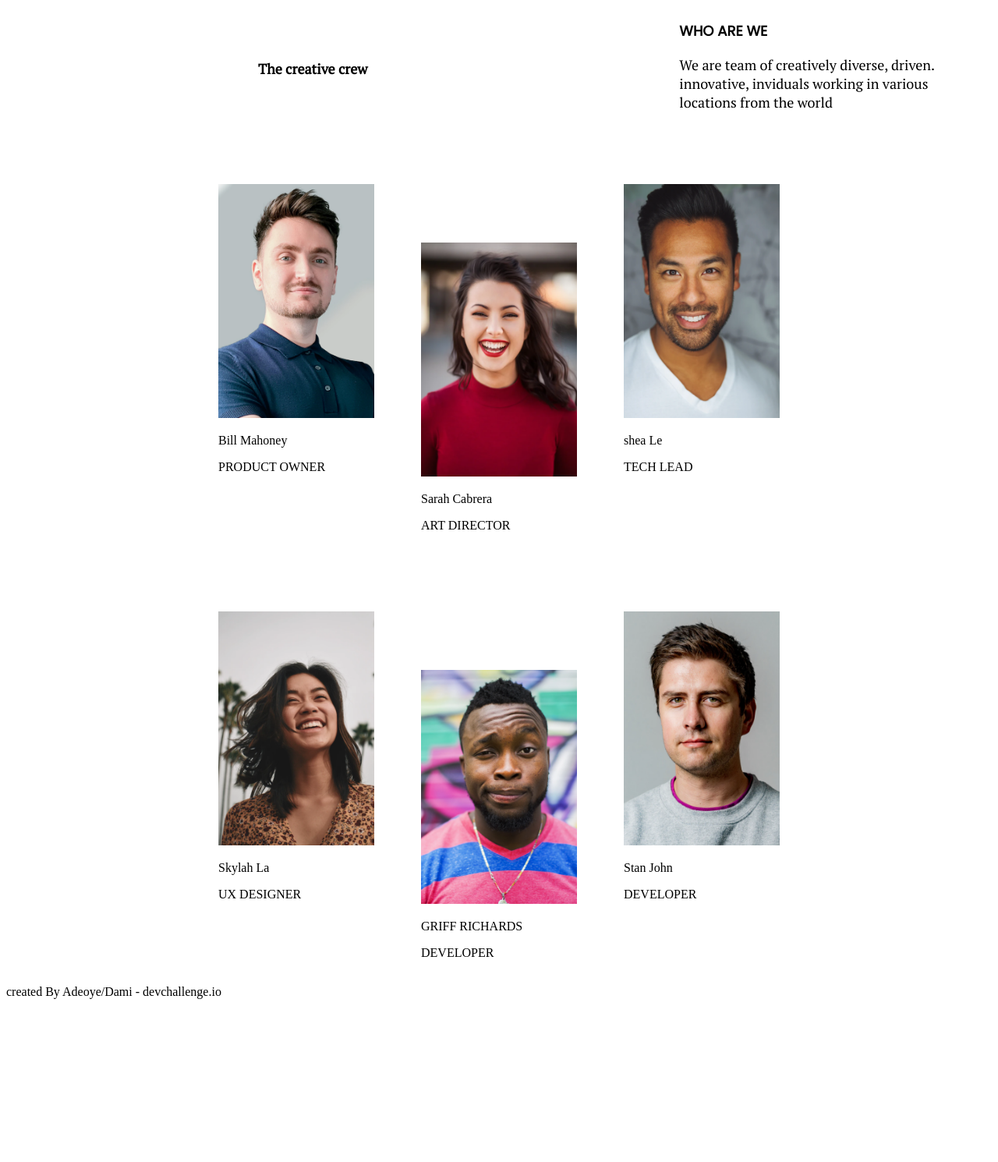
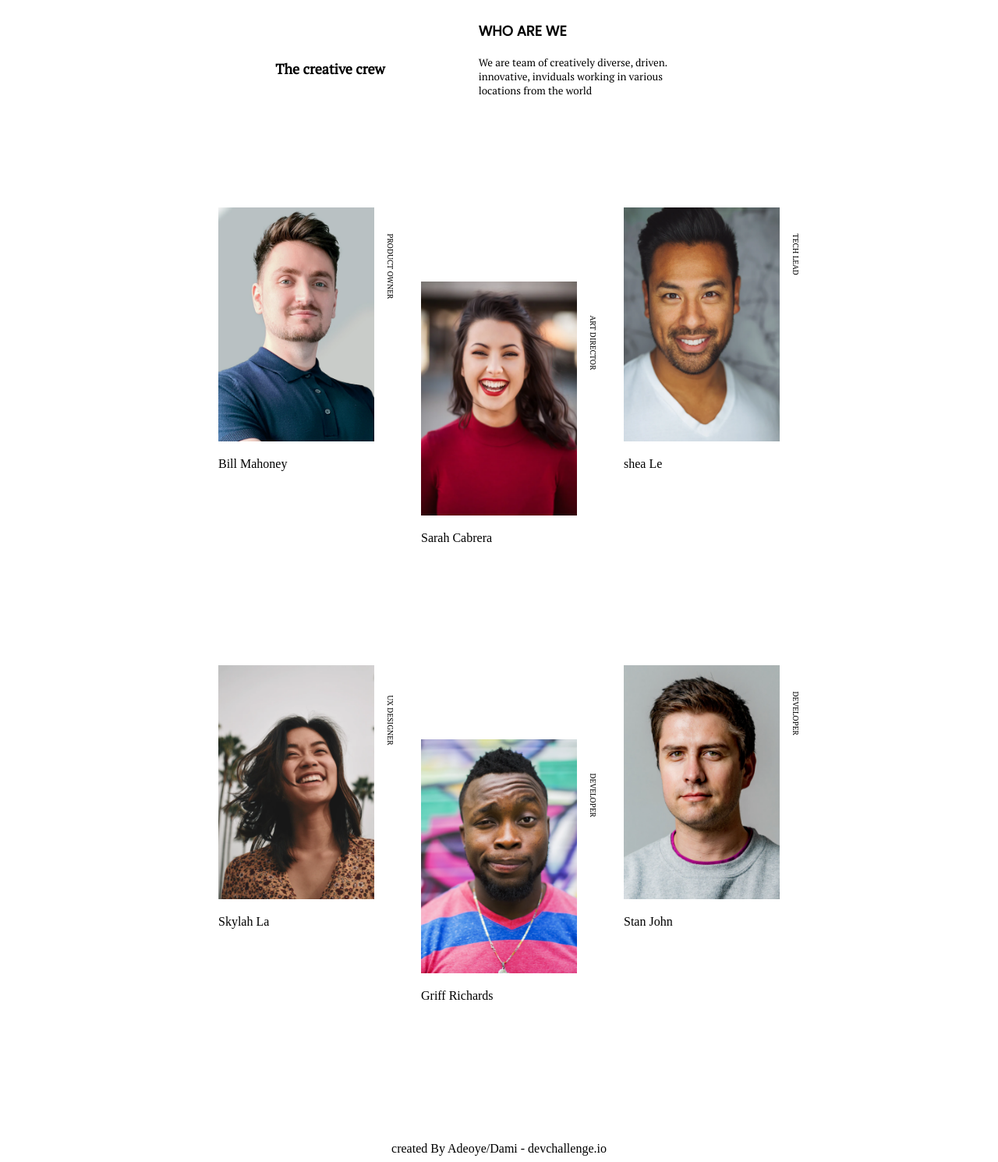
Before and after one commit to OYENISE/My-team-Page, a plain HTML site: page index.html in a window 1280 px wide. Shown: the top 1490 px of the page at 78% size. Before the commit the page ends 1297 px from the top, so only its background shows below. Drawn offline with Linux system fonts and the light colour scheme.

Commit message:
final commit

```diff
--- a/index.html
+++ b/index.html
@@ -29,39 +29,39 @@
 
     <div class="grid">
         <div>
+            <p class="pic-1 vertical bill "  >PRODUCT OWNER</p>
             <img src="/images/photo1.png" alt="bill" class="pictures pic-1" >
             <p class="pic-1">Bill Mahoney</p>
-            <p class="pic-1">PRODUCT OWNER</p>
         </div>
 
         <div>
-            <img src="/images/photo2.png" alt="sarah" class="pictures pic-3 down">
+            <p class="pic-3 vertical down sarah"> ART DIRECTOR</p>
+            <img src="/images/photo2.png" alt="sarah" class="pictures pic-3 ">
             <p class="pic-3">Sarah Cabrera</p>
-            <p class="pic-3">ART DIRECTOR</p>
         </div>
 
         <div>
+            <p class="pic-2 vertical shea ">TECH LEAD</p>
             <img src="/images/photo3.png" alt="shea" class="pictures pic-2 lift">
             <p class="pic-2">shea Le</p>
-            <p class="pic-2">TECH LEAD</p>
         </div>
 
         <div>
+            <p class="pic-1 vertical skylah ">UX DESIGNER</p>
           <img src="/images/photo4.png" alt="skylah" class="pictures pic-1">
           <p class="pic-1">Skylah La</p>
-          <p class="pic-1">UX DESIGNER</p>
         </div>
 
         <div>
-            <img src="/images/photo5.png" alt="Griff" class="pictures pic-3 down">
-            <p class="pic-3">GRIFF RICHARDS</p>
-            <P class="pic-3">DEVELOPER</P>
+            <P class="pic-3 vertical down griff ">DEVELOPER</P>
+            <img src="/images/photo5.png" alt="Griff" class="pictures pic-3 ">
+            <p class="pic-3">Griff Richards</p>
         </div>
 
         <div>
+            <P class="vertical stan ">DEVELOPER</P>
             <img src="/images/photo6.png" alt="stan" class="pictures pic-2 lift">
             <p>Stan John</p>
-            <p>DEVELOPER</p>
         </div>
 
     </div>
@@ -69,8 +69,9 @@
 </main>
 
 <footer>
+    <br><br><br><br><br><br><br><br><br>
 
-    <p>
+    <p class="foot">
         created By <span class="name">Adeoye/Dami</span> - devchallenge.io
     </p>
 
--- a/styles/main.css
+++ b/styles/main.css
@@ -4,12 +4,12 @@
 }
 
 .crew {
-    padding-right: 400px;
+    padding-right: 120px;
     margin-top: 50px;
-    margin-left: 250px;
     font-weight: bold;
     font-size: large;
     font-family: 'PT Serif', serif;
+    margin-left: 150px;
 
 }
 
@@ -19,17 +19,14 @@
     font-size: 18px;
     font-style: normal;
     color: black;
+    padding-right: 200px;
 }
 
 .who-2 {
     font-family: 'PT Serif', serif;
     font-weight: lighter;
-    font-size: 18px;
-
-
+    font-size: smaller;
 }
-
-
 
 .grid {
    display: grid;
@@ -56,8 +53,74 @@ grid-gap: 10px;
 .pic-3 {
     padding-left: 50px;
     padding-right: 50px;
+
+
 }
 
 .down {
-    margin-top: 150px;
+    margin-top: 200px;
+
 }
+
+.who {
+    padding-right: 150px;
+}
+
+.foot {
+    margin: auto;
+    text-align: center;
+}
+
+.vertical {
+    position: relative;
+    transform: rotate(90deg);
+}
+
+.bill {
+    left: 320px;
+    bottom: 50px;
+    font-family: 'PT Serif', serif;
+    font-weight: 400;
+    font-size: x-small;
+}
+
+.sarah {
+    left: 120px;
+    top: 160px;
+    font-family: 'PT Serif', serif;
+    font-weight: 400;
+    font-size: x-small;
+}
+
+.shea {
+    top: 350px;
+    right: 80px;
+    font-family: 'PT Serif', serif;
+    font-weight: 400;
+    font-size: x-small;
+}
+
+.skylah {
+    left: 320px;
+    bottom: 45px;
+    font-family: 'PT Serif', serif;
+    font-weight: 400;
+    font-size: x-small;
+}
+
+.griff {
+    left: 120px;
+    top: 160px;
+    font-family: 'PT Serif', serif;
+    font-weight: 400;
+    font-size: x-small;
+}
+
+.stan {
+    top: 350px;
+    right: 80px;
+    font-family: 'PT Serif', serif;
+    font-weight: 400;
+    font-size: x-small;
+
+}
```
Lines whose indentation alone changed are shown as unchanged.
